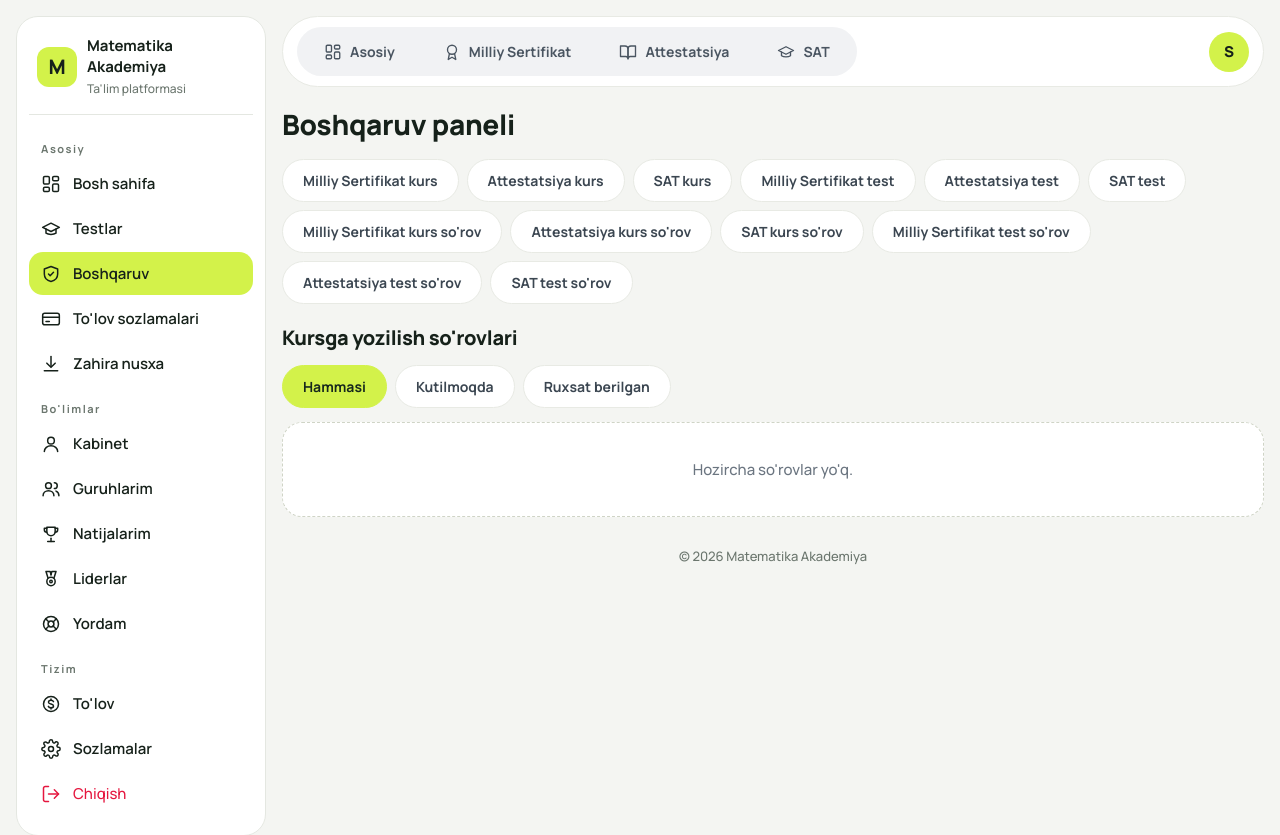
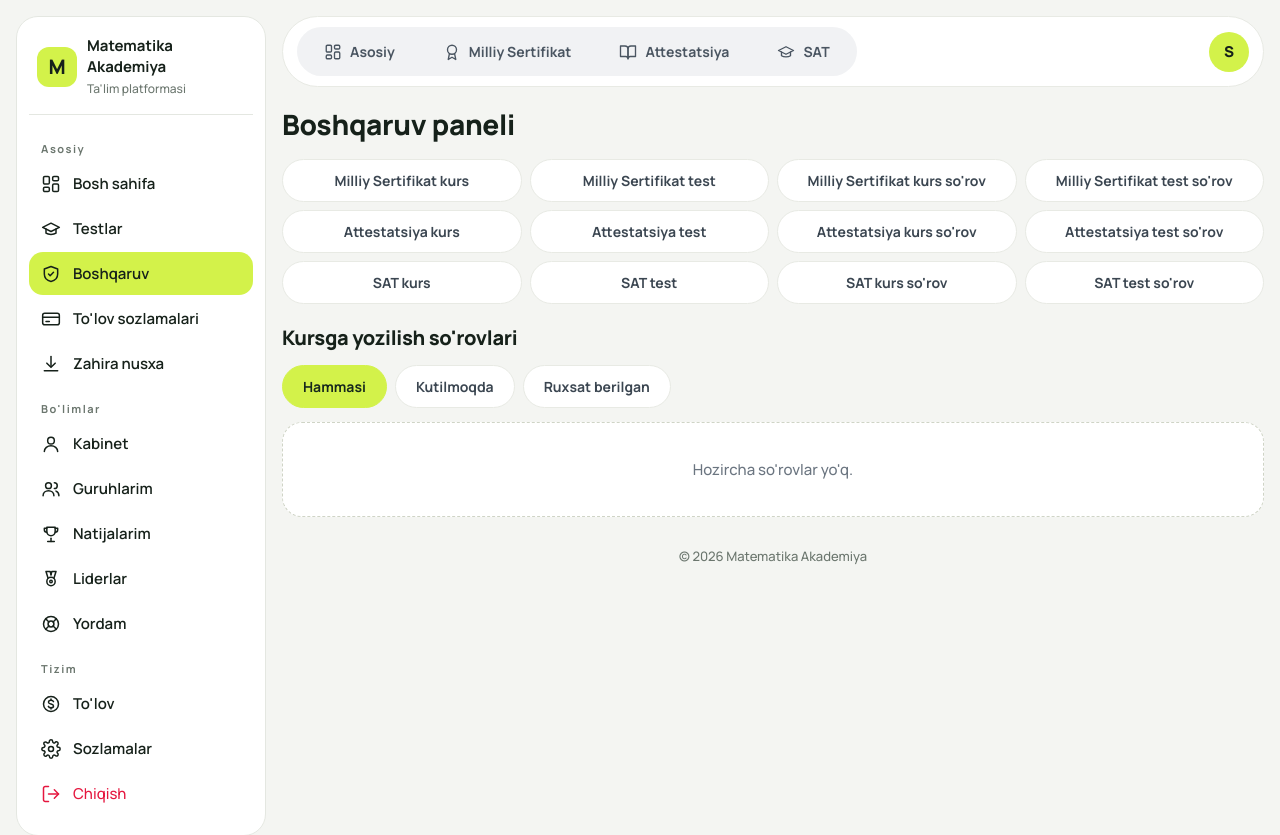
Before and after one commit to rahimjonovabdullo/matematika-akademiya, a Django app: page /boshqaruv/sorovlar/ in a window 1280 px wide. Shown: the top 835 px of the page. Run offline with Django 5.2, Linux system fonts and the light colour scheme; the visitor is signed in with stand-in values (Sample User, id 1); data comes from the database, SQL or seed files in the repository; data that the repository does not hold is empty.

Commit message:
Enhance navigation with grid layout and styles
Added CSS styles for grid layout and responsive design.

```diff
--- a/academy/templates/academy/manage/_nav.html
+++ b/academy/templates/academy/manage/_nav.html
@@ -1,4 +1,11 @@
-<div class="mg-nav" style="display:flex;flex-wrap:wrap;gap:8px">
+<style>
+  .mg-nav.mg-grid{display:grid;grid-template-rows:repeat(3,auto);grid-auto-flow:column;grid-auto-columns:1fr;gap:8px}
+  .mg-nav.mg-grid .mg-tab{display:flex;align-items:center;justify-content:center;text-align:center;gap:6px}
+  @media (max-width:820px){
+    .mg-nav.mg-grid{display:flex;flex-wrap:wrap}
+  }
+</style>
+<div class="mg-nav mg-grid">
   {% for b in bolimlar %}
   <a class="mg-tab {% if section == 'courses' and bolim == b.code %}on{% endif %}" href="{% url 'manage_courses' %}?bolim={{ b.code }}">{{ b.name }} kurs</a>
   {% endfor %}
```
